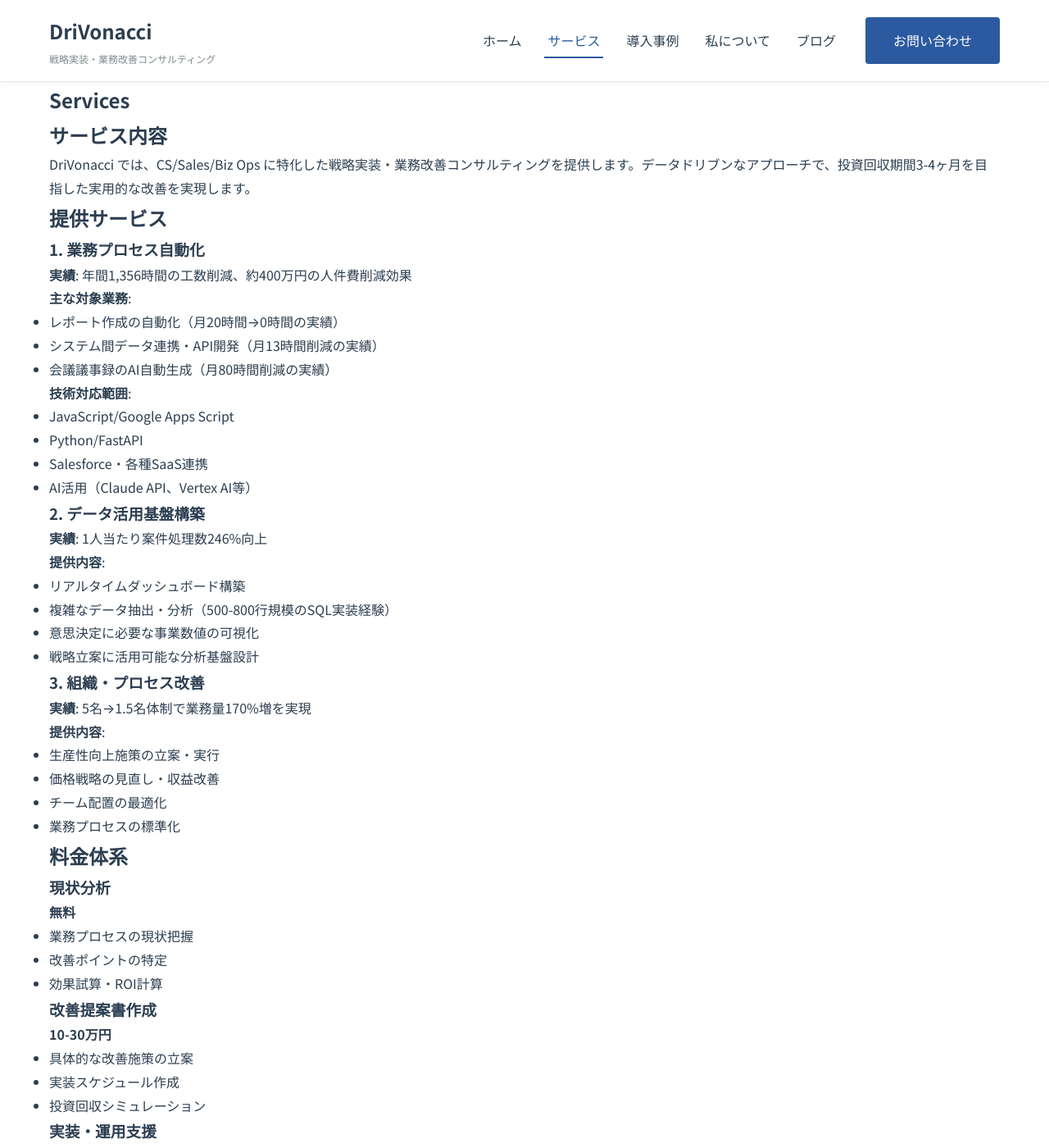
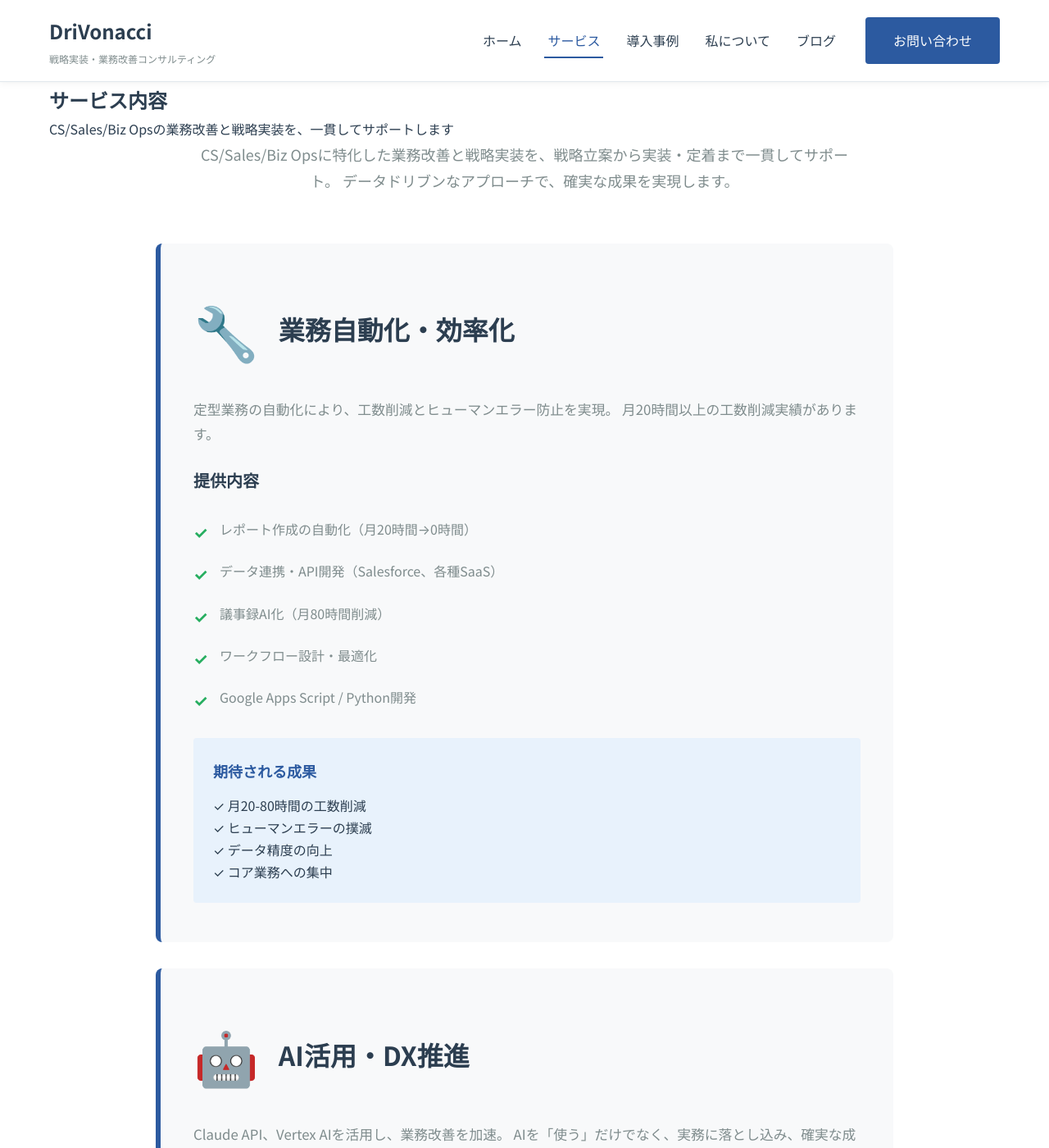
Before and after one commit to ManatoNhan/createHP, a Jekyll site: the page built from services.md, in a window 1280 px wide and 1400 px high. Shown: the whole window at 82% size. Built offline with Jekyll 4.4.1, drawn with Linux system fonts in a browser that asks for light colours; some of the changed text lies outside the part shown.

Commit message:
Complete services page with detailed offerings

```diff
--- a/services.md
+++ b/services.md
@@ -1,78 +1,336 @@
 ---
 layout: page
-title: Services
-permalink: /services/
+title: サービス内容
+description: CS/Sales/Biz Opsの業務改善と戦略実装を、一貫してサポートします
 ---
 
-# サービス内容
+<style>
+.service-intro {
+  text-align: center;
+  max-width: 800px;
+  margin: 0 auto 60px;
+  font-size: 1.125rem;
+  color: #7f8c8d;
+  line-height: 1.8;
+}
 
-DriVonacci では、CS/Sales/Biz Ops に特化した戦略実装・業務改善コンサルティングを提供します。データドリブンなアプローチで、投資回収期間3-4ヶ月を目指した実用的な改善を実現します。
+.services-list {
+  max-width: 900px;
+  margin: 0 auto;
+}
 
-## 提供サービス
+.service-item {
+  background-color: #f8f9fa;
+  padding: 48px 40px;
+  border-radius: 8px;
+  margin-bottom: 32px;
+  border-left: 6px solid #2c5aa0;
+}
 
-### 1. 業務プロセス自動化
-**実績**: 年間1,356時間の工数削減、約400万円の人件費削減効果
+.service-header {
+  display: flex;
+  align-items: center;
+  gap: 24px;
+  margin-bottom: 24px;
+}
 
-**主な対象業務**:
-- レポート作成の自動化（月20時間→0時間の実績）
-- システム間データ連携・API開発（月13時間削減の実績）
-- 会議議事録のAI自動生成（月80時間削減の実績）
+.service-icon {
+  font-size: 4rem;
+  flex-shrink: 0;
+}
 
-**技術対応範囲**:
-- JavaScript/Google Apps Script
-- Python/FastAPI
-- Salesforce・各種SaaS連携
-- AI活用（Claude API、Vertex AI等）
+.service-header h2 {
+  font-size: 2rem;
+  color: #2c3e50;
+  margin: 0;
+}
 
-### 2. データ活用基盤構築
-**実績**: 1人当たり案件処理数246%向上
+.service-description {
+  color: #7f8c8d;
+  line-height: 1.8;
+  margin-bottom: 24px;
+  font-size: 1.05rem;
+}
 
-**提供内容**:
-- リアルタイムダッシュボード構築
-- 複雑なデータ抽出・分析（500-800行規模のSQL実装経験）
-- 意思決定に必要な事業数値の可視化
-- 戦略立案に活用可能な分析基盤設計
+.service-details h3 {
+  font-size: 1.25rem;
+  color: #2c3e50;
+  margin-bottom: 16px;
+  margin-top: 24px;
+}
 
-### 3. 組織・プロセス改善
-**実績**: 5名→1.5名体制で業務量170%増を実現
+.service-details ul {
+  list-style: none;
+  padding: 0;
+}
 
-**提供内容**:
-- 生産性向上施策の立案・実行
-- 価格戦略の見直し・収益改善
-- チーム配置の最適化
-- 業務プロセスの標準化
+.service-details li {
+  padding: 12px 0;
+  padding-left: 32px;
+  position: relative;
+  color: #7f8c8d;
+  line-height: 1.7;
+}
 
-## 料金体系
+.service-details li:before {
+  content: "✓";
+  position: absolute;
+  left: 0;
+  color: #27ae60;
+  font-weight: bold;
+  font-size: 1.25rem;
+}
 
-### 現状分析
-**無料**
-- 業務プロセスの現状把握
-- 改善ポイントの特定
-- 効果試算・ROI計算
+.service-outcomes {
+  background-color: #e8f2fc;
+  padding: 24px;
+  border-radius: 4px;
+  margin-top: 24px;
+}
 
-### 改善提案書作成
-**10-30万円**
-- 具体的な改善施策の立案
-- 実装スケジュール作成
-- 投資回収シミュレーション
+.service-outcomes h4 {
+  color: #2c5aa0;
+  margin-bottom: 12px;
+  font-size: 1.125rem;
+}
 
-### 実装・運用支援
-**30-100万円**
-- システム開発・設定
-- 運用体制の構築
-- 効果測定・改善
+.service-outcomes p {
+  color: #2c3e50;
+  margin: 0;
+  line-height: 1.7;
+}
 
-## 依頼の流れ
+.pricing-section {
+  background-color: #f8f9fa;
+  padding: 48px;
+  border-radius: 8px;
+  margin: 60px 0;
+  text-align: center;
+}
 
-1. **無料相談・現状分析**
-   まずは現状の課題をお聞かせください
+.pricing-section h2 {
+  font-size: 2rem;
+  margin-bottom: 24px;
+  color: #2c3e50;
+}
 
-2. **改善提案書の作成**
-   具体的な解決策と効果を提案します
+.pricing-section p {
+  font-size: 1.125rem;
+  color: #7f8c8d;
+  line-height: 1.8;
+  max-width: 700px;
+  margin: 0 auto 32px;
+}
 
-3. **実装・運用サポート**
-   課題解決から運用まで一気通貫でサポート
+.process-section {
+  margin: 60px 0;
+}
 
----
+.process-section h2 {
+  font-size: 2rem;
+  text-align: center;
+  margin-bottom: 48px;
+  color: #2c3e50;
+}
 
-まずは無料の現状分析からお気軽にご相談ください。
+.process-steps {
+  display: grid;
+  grid-template-columns: repeat(auto-fit, minmax(250px, 1fr));
+  gap: 32px;
+  max-width: 1000px;
+  margin: 0 auto;
+}
+
+.process-step {
+  text-align: center;
+  position: relative;
+}
+
+.process-step-number {
+  width: 60px;
+  height: 60px;
+  background: linear-gradient(135deg, #2c5aa0 0%, #1e3a6f 100%);
+  color: #ffffff;
+  font-size: 1.5rem;
+  font-weight: 700;
+  border-radius: 50%;
+  display: flex;
+  align-items: center;
+  justify-content: center;
+  margin: 0 auto 16px;
+}
+
+.process-step h3 {
+  font-size: 1.25rem;
+  margin-bottom: 12px;
+  color: #2c3e50;
+}
+
+.process-step p {
+  color: #7f8c8d;
+  line-height: 1.7;
+  font-size: 0.95rem;
+}
+</style>
+
+<div class="service-intro">
+  <p>
+    CS/Sales/Biz Opsに特化した業務改善と戦略実装を、戦略立案から実装・定着まで一貫してサポート。
+    データドリブンなアプローチで、確実な成果を実現します。
+  </p>
+</div>
+
+<div class="services-list">
+
+  <div class="service-item">
+    <div class="service-header">
+      <div class="service-icon">🔧</div>
+      <h2>業務自動化・効率化</h2>
+    </div>
+
+    <p class="service-description">
+      定型業務の自動化により、工数削減とヒューマンエラー防止を実現。
+      月20時間以上の工数削減実績があります。
+    </p>
+
+    <div class="service-details">
+      <h3>提供内容</h3>
+      <ul>
+        <li>レポート作成の自動化（月20時間→0時間）</li>
+        <li>データ連携・API開発（Salesforce、各種SaaS）</li>
+        <li>議事録AI化（月80時間削減）</li>
+        <li>ワークフロー設計・最適化</li>
+        <li>Google Apps Script / Python開発</li>
+      </ul>
+    </div>
+
+    <div class="service-outcomes">
+      <h4>期待される成果</h4>
+      <p>
+        ✓ 月20-80時間の工数削減<br>
+        ✓ ヒューマンエラーの撲滅<br>
+        ✓ データ精度の向上<br>
+        ✓ コア業務への集中
+      </p>
+    </div>
+  </div>
+
+  <div class="service-item">
+    <div class="service-header">
+      <div class="service-icon">🤖</div>
+      <h2>AI活用・DX推進</h2>
+    </div>
+
+    <p class="service-description">
+      Claude API、Vertex AIを活用し、業務改善を加速。
+      AIを「使う」だけでなく、実務に落とし込み、確実な成果を創出します。
+    </p>
+
+    <div class="service-details">
+      <h3>提供内容</h3>
+      <ul>
+        <li>Claude API実装・活用支援</li>
+        <li>Vertex AI導入・運用設計</li>
+        <li>AI活用戦略策定</li>
+        <li>カスタムAIソリューション開発</li>
+        <li>社内AI活用推進・教育</li>
+      </ul>
+    </div>
+
+    <div class="service-outcomes">
+      <h4>期待される成果</h4>
+      <p>
+        ✓ AI業務適用の加速<br>
+        ✓ 意思決定スピード向上<br>
+        ✓ 顧客対応品質の向上<br>
+        ✓ 競争優位性の確立
+      </p>
+    </div>
+  </div>
+
+  <div class="service-item">
+    <div class="service-header">
+      <div class="service-icon">📊</div>
+      <h2>データ基盤構築</h2>
+    </div>
+
+    <p class="service-description">
+      Salesforce連携、API開発、データ可視化まで。
+      意思決定を支えるデータ基盤を構築します。
+    </p>
+
+    <div class="service-details">
+      <h3>提供内容</h3>
+      <ul>
+        <li>Salesforce連携・カスタマイズ</li>
+        <li>API設計・開発（Python/FastAPI）</li>
+        <li>ダッシュボード構築</li>
+        <li>データパイプライン設計</li>
+        <li>データ分析基盤整備</li>
+      </ul>
+    </div>
+
+    <div class="service-outcomes">
+      <h4>期待される成果</h4>
+      <p>
+        ✓ データ駆動の意思決定<br>
+        ✓ リアルタイム可視化<br>
+        ✓ 部門間データ連携<br>
+        ✓ 戦略的分析の高度化
+      </p>
+    </div>
+  </div>
+
+</div>
+
+<div class="process-section">
+  <h2>プロジェクトの進め方</h2>
+  <div class="process-steps">
+    <div class="process-step">
+      <div class="process-step-number">1</div>
+      <h3>課題ヒアリング</h3>
+      <p>
+        現状の業務フローを詳しくヒアリング。
+        課題の本質を特定します。
+      </p>
+    </div>
+
+    <div class="process-step">
+      <div class="process-step-number">2</div>
+      <h3>提案・設計</h3>
+      <p>
+        実行可能な施策を提案。
+        投資対効果を明確化します。
+      </p>
+    </div>
+
+    <div class="process-step">
+      <div class="process-step-number">3</div>
+      <h3>実装・テスト</h3>
+      <p>
+        段階的に実装を進め、
+        現場での検証を重ねます。
+      </p>
+    </div>
+
+    <div class="process-step">
+      <div class="process-step-number">4</div>
+      <h3>運用・定着</h3>
+      <p>
+        マニュアル整備と教育で
+        確実な定着を支援します。
+      </p>
+    </div>
+  </div>
+</div>
+
+<div class="pricing-section">
+  <h2>料金体系</h2>
+  <p>
+    プロジェクトの規模と期間に応じて、柔軟な料金設定をご用意しています。<br>
+    まずは無料相談で、貴社の課題とご予算をお聞かせください。
+  </p>
+  <a href="{{ '/contact/' | relative_url }}" class="btn btn-primary btn-lg">
+    無料相談を申し込む
+  </a>
+</div>
```
